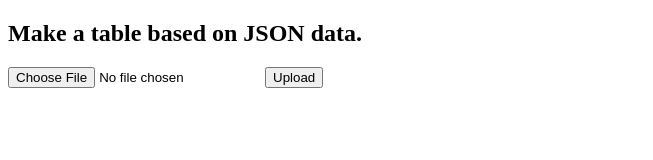
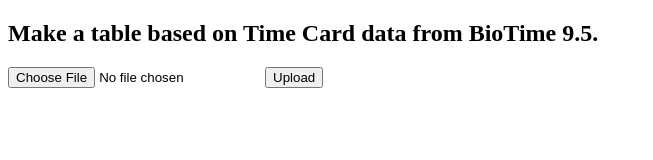
Before and after one commit to Abdalmajeed-96/biotime_salary, a plain HTML site: page index.html in a window 1280 px wide. Shown: the whole page, without its empty margins (0-653 px from the left). Drawn offline with Linux system fonts and the light colour scheme.

Commit message:
Update index.html
title change

```diff
--- a/index.html
+++ b/index.html
@@ -18,7 +18,7 @@
     </style>
 </head>
 <body>
-    <h2>Make a table based on JSON data.</h2>
+    <h2>Make a table based on Time Card data from BioTime 9.5.</h2>
     <form id="uploadForm">
         <input id="fileInput" name="file" type="file" accept=".xlsx, .xls, .csv">
         <button type="submit">Upload</button>
@@ -344,4 +344,5 @@
     }
 </script>
 </body>
+
 </html>
```
